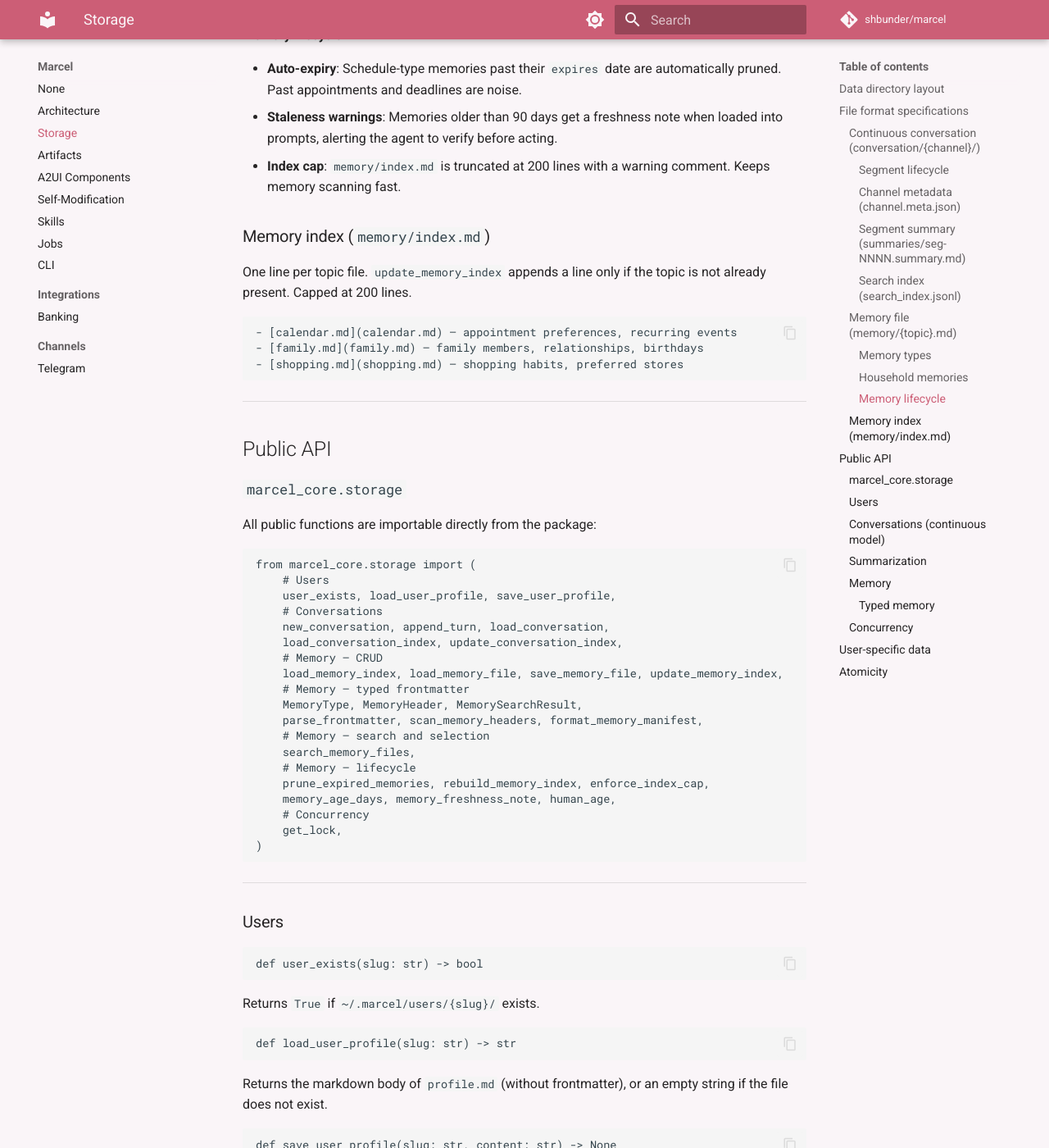
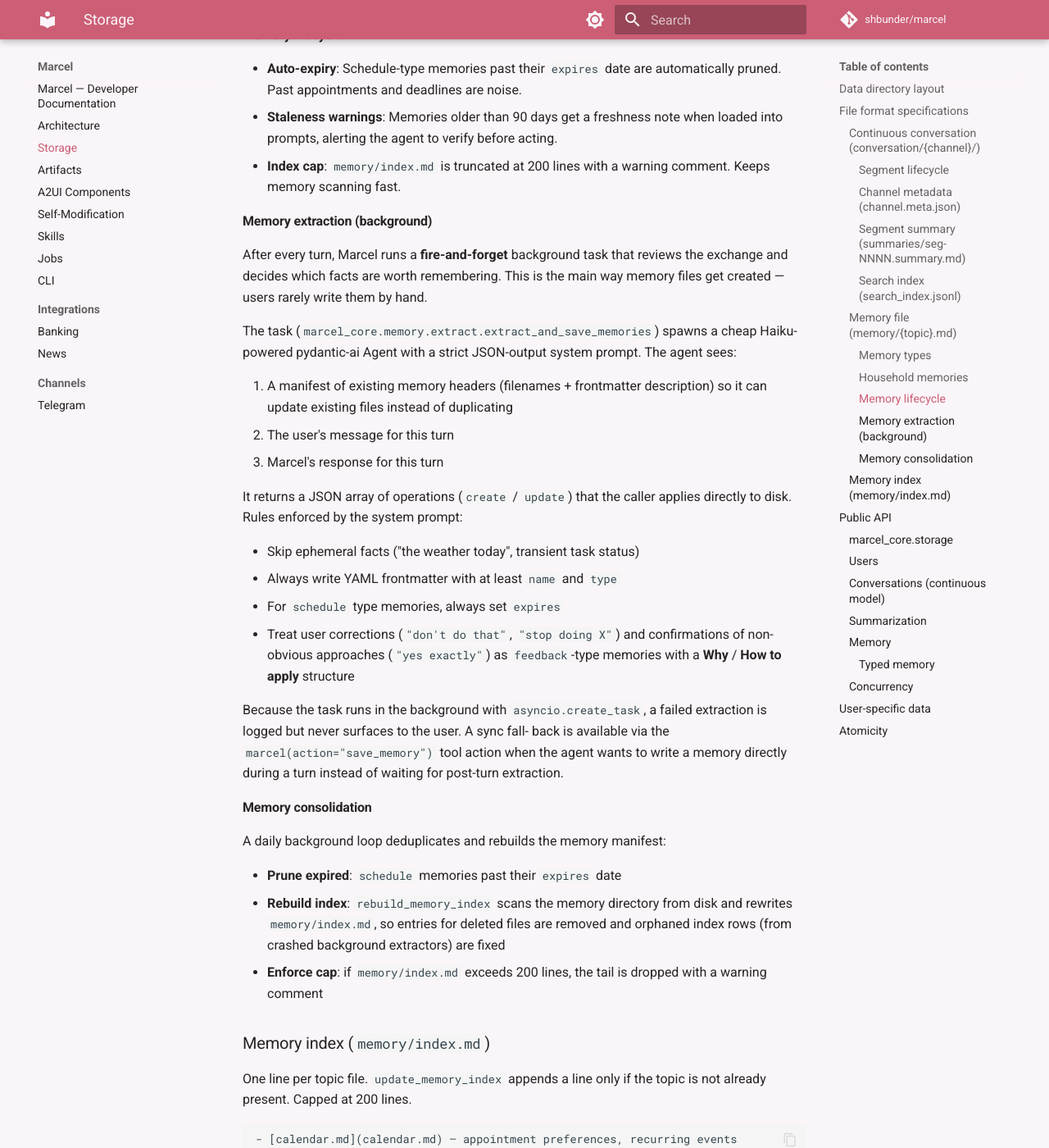
Before and after one commit to shbunder/marcel, an MkDocs documentation site: the page built from docs/storage.md, in a window 1280 px wide and 1400 px high, scrolled down 4591 px. Shown: the whole window at 82% size. Built offline with MkDocs 1.6.1 and Material for MkDocs 9.7.7, drawn with Linux system fonts in a browser that asks for light colours; comment, search, counter and statistics services are not loaded.

Commit message:
✅ [ISSUE-066] closed: post-065 audit cleanup — architecture + docs
Three architectural tightenings and five documentation gaps from the
post-065 deep audit.

Architecture:
- Dissolved the `agent/` module (marcelmd → harness/, memory_extract → memory/)
- Extracted MarcelDeps behavior flags into a new TurnState dataclass
- Split tools/marcel.py into a tools/marcel/ package with per-action sub-modules

Docs:
- New docs/index.md — landing page with quick links and core concepts
- New docs/integration-news.md — dedicated news integration page
- Added timezone field to docs/jobs.md TriggerSpec table
- Added memory extraction + consolidation subsections to docs/storage.md
- Added /api/components endpoints to docs/architecture.md and fixed stale
  memory extraction description

All 1077 tests passing at 92.89% coverage. No behavior changes.

Co-Authored-By: Claude Opus 4.6 (1M context) <noreply@anthropic.com>

```diff
--- a/docs/storage.md
+++ b/docs/storage.md
@@ -199,6 +199,50 @@ automatically included in every user's memory selection when relevant.
   when loaded into prompts, alerting the agent to verify before acting.
 - **Index cap**: `memory/index.md` is truncated at 200 lines with a warning
   comment. Keeps memory scanning fast.
+
+#### Memory extraction (background)
+
+After every turn, Marcel runs a **fire-and-forget** background task that
+reviews the exchange and decides which facts are worth remembering. This
+is the main way memory files get created — users rarely write them by
+hand.
+
+The task (`marcel_core.memory.extract.extract_and_save_memories`) spawns
+a cheap Haiku-powered pydantic-ai Agent with a strict JSON-output system
+prompt. The agent sees:
+
+1. A manifest of existing memory headers (filenames + frontmatter
+   description) so it can update existing files instead of duplicating
+2. The user's message for this turn
+3. Marcel's response for this turn
+
+It returns a JSON array of operations (`create` / `update`) that the
+caller applies directly to disk. Rules enforced by the system prompt:
+
+- Skip ephemeral facts ("the weather today", transient task status)
+- Always write YAML frontmatter with at least `name` and `type`
+- For `schedule` type memories, always set `expires`
+- Treat user corrections (`"don't do that"`, `"stop doing X"`) and
+  confirmations of non-obvious approaches (`"yes exactly"`) as
+  `feedback`-type memories with a **Why** / **How to apply** structure
+
+Because the task runs in the background with `asyncio.create_task`, a
+failed extraction is logged but never surfaces to the user. A sync fall-
+back is available via the `marcel(action="save_memory")` tool action
+when the agent wants to write a memory directly during a turn instead
+of waiting for post-turn extraction.
+
+#### Memory consolidation
+
+A daily background loop deduplicates and rebuilds the memory manifest:
+
+- **Prune expired**: `schedule` memories past their `expires` date
+- **Rebuild index**: `rebuild_memory_index` scans the memory directory
+  from disk and rewrites `memory/index.md`, so entries for deleted
+  files are removed and orphaned index rows (from crashed background
+  extractors) are fixed
+- **Enforce cap**: if `memory/index.md` exceeds 200 lines, the tail is
+  dropped with a warning comment
 
 ### Memory index (`memory/index.md`)
 
--- a/mkdocs.yml
+++ b/mkdocs.yml
@@ -17,6 +17,7 @@ nav:
   - CLI: cli.md
   - Integrations:
     - Banking: integration-banking.md
+    - News: integration-news.md
   - Channels:
     - Telegram: channels/telegram.md
 
```
Also changed, not shown: docs/architecture.md (+15 -6 lines), docs/index.md (added, +52 -0 lines), docs/integration-news.md (added, +167 -0 lines), docs/jobs.md (+3 -1 lines), project/issues/closed/ISSUE-066-post-065-audit-cleanup.md (added, +95 -0 lines), project/issues/wip/ISSUE-066-post-065-audit-cleanup.md (deleted, +0 -51 lines).
